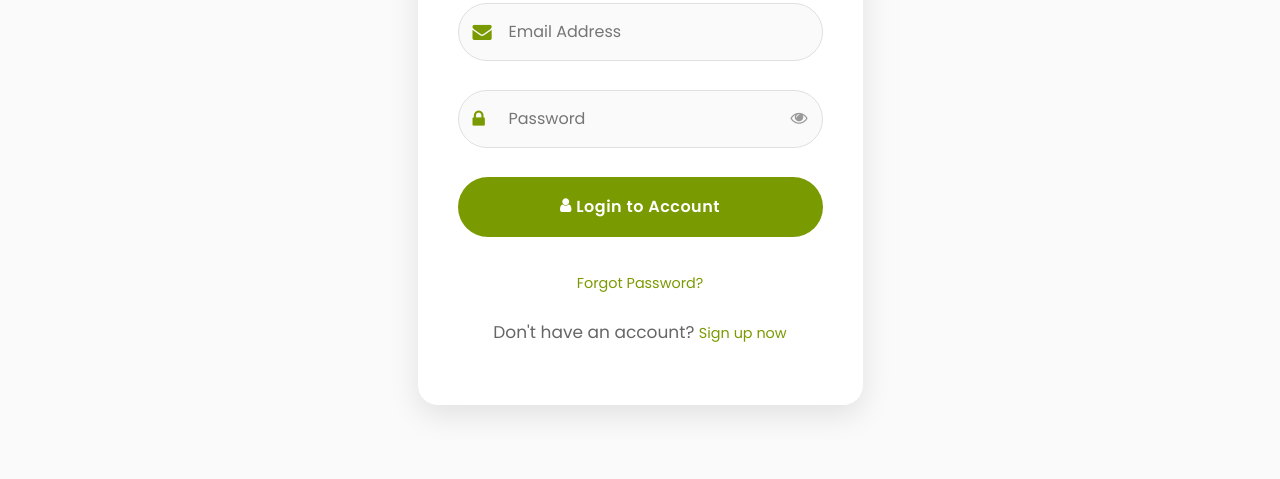
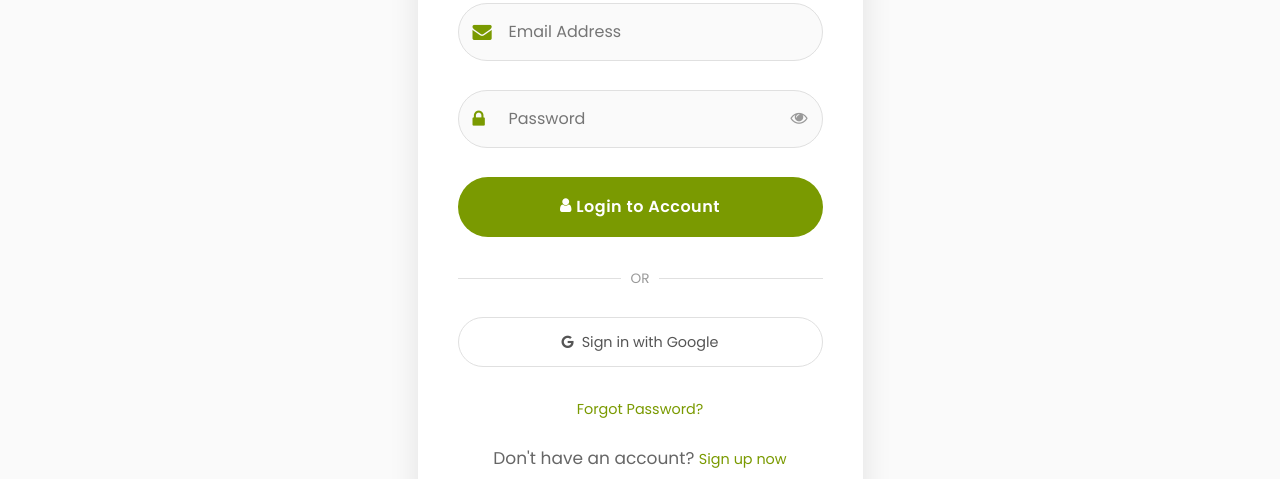
Before and after one commit to gurpreetdastirmind/restaurant-app, a plain HTML site: page login.html in a window 1280 px wide. Shown: the part 687-1166 px from the top of the page. Drawn offline with Linux system fonts and the light colour scheme; files whose address does not match are found by name; a web font is replaced by a local one.

Commit message:
Updated login

```diff
--- a/login.html
+++ b/login.html
@@ -347,18 +347,17 @@
                 </div>
               </form>
 
-              <!-- <div class="separator">
-                <span>OR</span>
-              </div> -->
+             <div class="separator">
+              <span>OR</span>
+            </div>
 
-              <!-- <div class="social-login">
-                <button class="social-btn" onclick="socialLogin('google')">
-                  <i class="icon-google"></i> Google
+            <div class="social-login">
+              <a href="https://restaurant-app-ru0u.onrender.com/api/auth/google" style="text-decoration: none; flex: 1;">
+                <button class="social-btn" style="width: 100%; cursor: pointer;">
+                  <i class="icon-google"></i> Sign in with Google
                 </button>
-                <button class="social-btn" onclick="socialLogin('facebook')">
-                  <i class="icon-facebook"></i> Facebook
-                </button>
-              </div> -->
+              </a>
+            </div>
 
               <div class="login-links">
                 <p><a href="forgot-password.html" onclick="showForgotPassword()">Forgot Password?</a></p>
```
